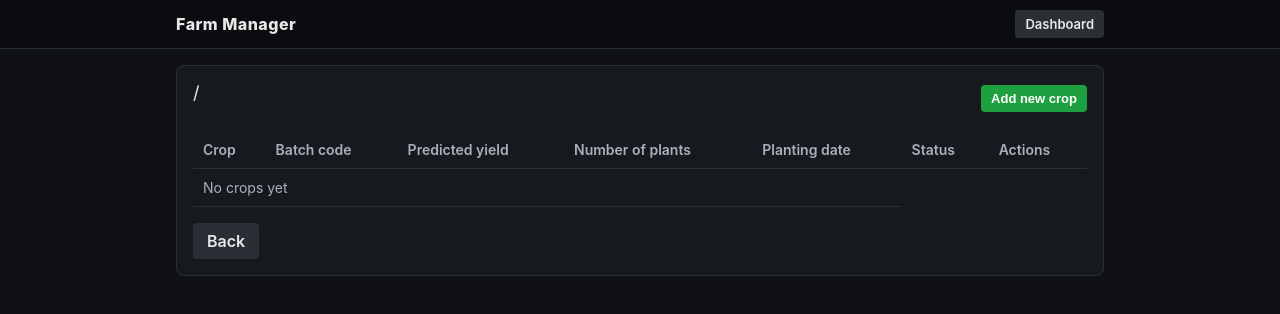
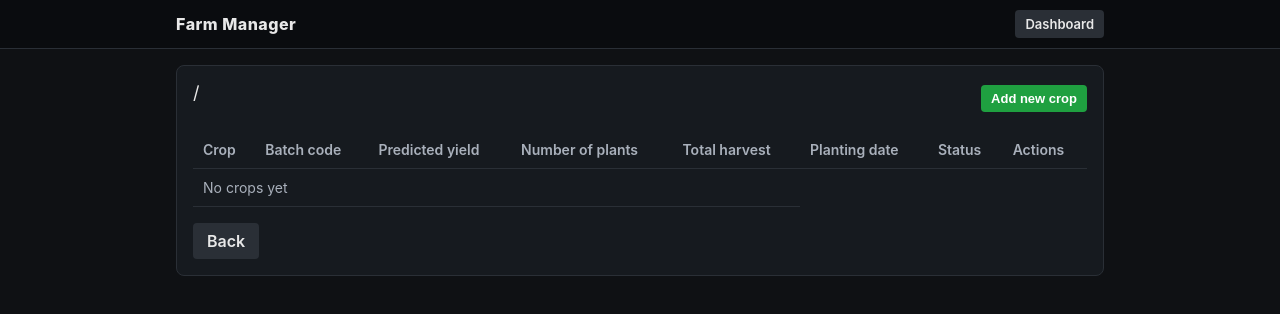
Before and after one commit to kaveesha4890/farm-management-app, a React app in the folder frontend/: page /crops in a window 1280 px wide. Shown: the top 314 px of the page. Built offline with nearby package versions, Linux system fonts and the light colour scheme; the HTML template or start-up script is replaced by a standard one.

Commit message:
add total harvest column for crop details table

```diff
--- a/frontend/src/pages/CropDetailsPage.tsx
+++ b/frontend/src/pages/CropDetailsPage.tsx
@@ -4,7 +4,7 @@ import
 import { useApp } from '../state/AppContext'
 
 export function CropDetailsPage() {
-  const { tunnels, plots, selectedTunnelId, selectedPlotId, crops, removeCrop } = useApp()
+  const { tunnels, plots, selectedTunnelId, selectedPlotId, crops, harvests, removeCrop } = useApp()
   const navigate = useNavigate()
 
   const tunnelName = tunnels.find((t) => t.id === selectedTunnelId)?.name
@@ -26,6 +26,7 @@ export function CropDetailsPage() {
             <th>Batch code</th>
             <th>Predicted yield</th>
             <th>Number of plants</th>
+            <th>Total harvest</th>
             <th>Planting date</th>
             <th>Status</th>
             <th>Actions</th>
@@ -43,6 +44,7 @@ export function CropDetailsPage() {
               <td>{c.batchCode}</td>
               <td>{c.predictedYield}</td>
               <td>{c.numPlants}</td>
+              <td>{harvests.filter((h) => h.cropId === c.id).reduce((sum, h) => sum + h.quantity, 0)}</td>
               <td>{c.plantingDate}</td>
               <td>{c.status}</td>
               <td>
```
